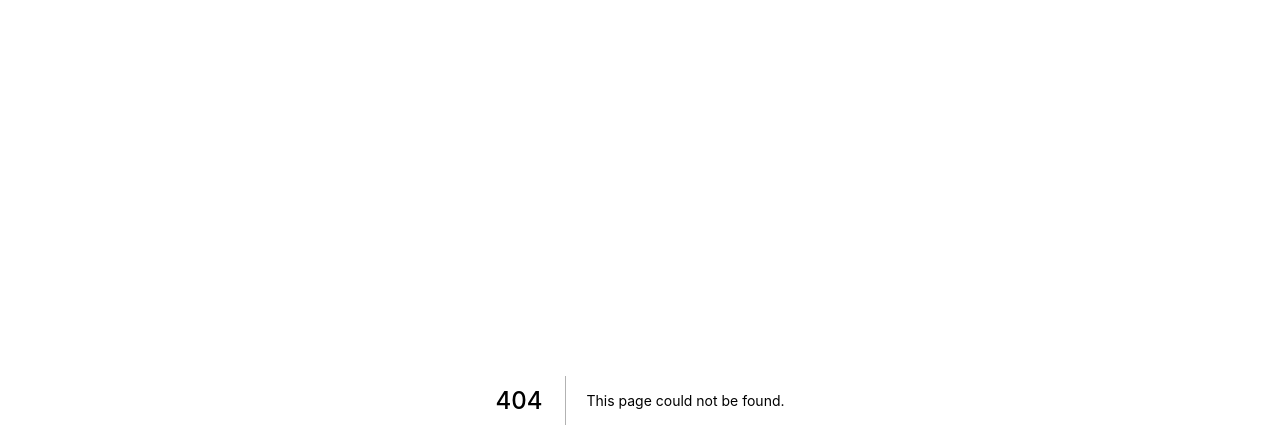
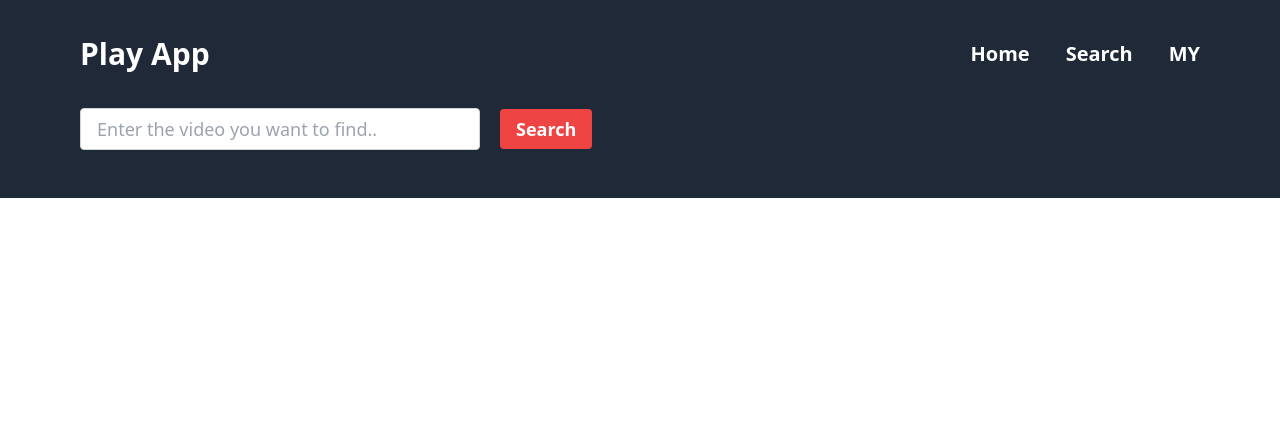
Before and after one commit to ChyunKim/WatchPlay, a Next.js app in the folder play-app/: page /search in a window 1280 px wide. Before the commit this address had no page. Shown: the top 448 px of the page. Built offline with nearby package versions, Linux system fonts and the light colour scheme.

Commit message:
feat : Nav 바 구현 및 페이지 생성

```diff
--- /dev/null
+++ b/play-app/pages/accout.tsx
@@ -0,0 +1,3 @@
+const accout = () => {};
+
+export default accout;
--- a/play-app/pages/index.tsx
+++ b/play-app/pages/index.tsx
@@ -1,9 +1,12 @@
-import type { NextPage } from 'next'
+import type { NextPage } from "next";
+import { Nav } from "./search";
 
 const Home: NextPage = () => {
   return (
-    <></>
-  )
-}
+    <>
+      <Nav />
+    </>
+  );
+};
 
-export default Home
+export default Home;
--- /dev/null
+++ b/play-app/pages/search.tsx
@@ -0,0 +1,51 @@
+import Link from "next/link";
+import { useState } from "react";
+import Router from "next/router";
+
+export const Nav = () => {
+  const [value, setValue] = useState<string>("");
+
+  const eventsearch = (e: React.ChangeEvent<HTMLInputElement>) => {
+    console.log(e.target.value);
+    setValue(e.target.value);
+  };
+
+  return (
+    <>
+      <div className="bg-gray-800 text-white w-full text-lg pb-12 fixed">
+        <div className="flex items-center justify-between flex-wrap font-bold pl-20 pr-20">
+          <span className="font-bold text-3xl">Play App</span>
+          <div className="ml-auto text-xl space-x-9 pt-10 pb-10">
+            <Link href="/">Home</Link>
+            <Link href="/search">Search</Link>
+            <Link href="/accout">MY</Link>
+          </div>
+        </div>
+        <div className="block pl-20 w-full">
+          <form>
+            <input
+              className="w-1/3 px-4 py-1.5 border text-lg border-gray-300 rounded outline-none text-black mr-5"
+              placeholder="Enter the video you want to find.."
+              onFocus={() => Router.push("/search")}
+              onChange={eventsearch}
+            ></input>
+            <Link href={`/search/${value}`}>
+              <button
+                className="bg-red-500 hover:bg-red-600 text-white font-bold py-1.5 px-4 rounded"
+                type="submit"
+              >
+                Search
+              </button>
+            </Link>
+          </form>
+        </div>
+      </div>
+    </>
+  );
+};
+
+const search = () => {
+  return <Nav />;
+};
+
+export default search;
```
Also changed, not shown: play-app/pages/_app.tsx (+4 -4 lines), play-app/pages/register.tsx (added).
